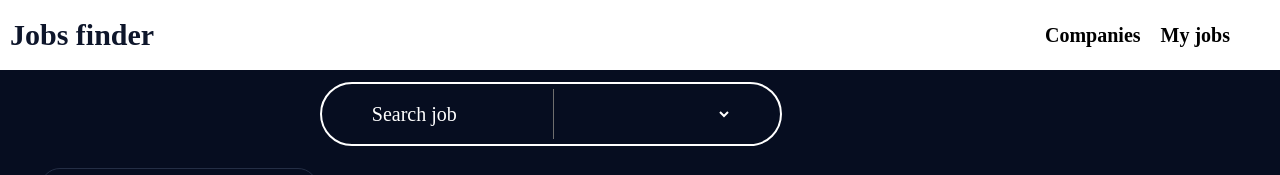
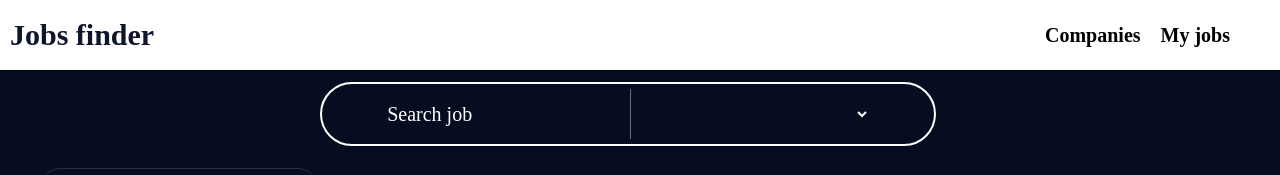
Before and after one commit to vlcoscar8/JS--Job_finder_app, a website built with webpack: page src/index.html in a window 1280 px wide. Shown: the top 175 px of the page. Built offline with nearby package versions, Linux system fonts and the light colour scheme; no server answers; a web font is replaced by a local one.

Commit message:
build updated

```diff
--- a/src/app/styles/block/home_page/_filters.scss
+++ b/src/app/styles/block/home_page/_filters.scss
@@ -11,7 +11,7 @@
     border-radius: 4rem;
 
     @include tablet {
-        width: 35vw;
+        width: 47vw;
         margin-left: 25vw;
     }
 
```
Also changed, not shown: build/js/app.bundle.js.
